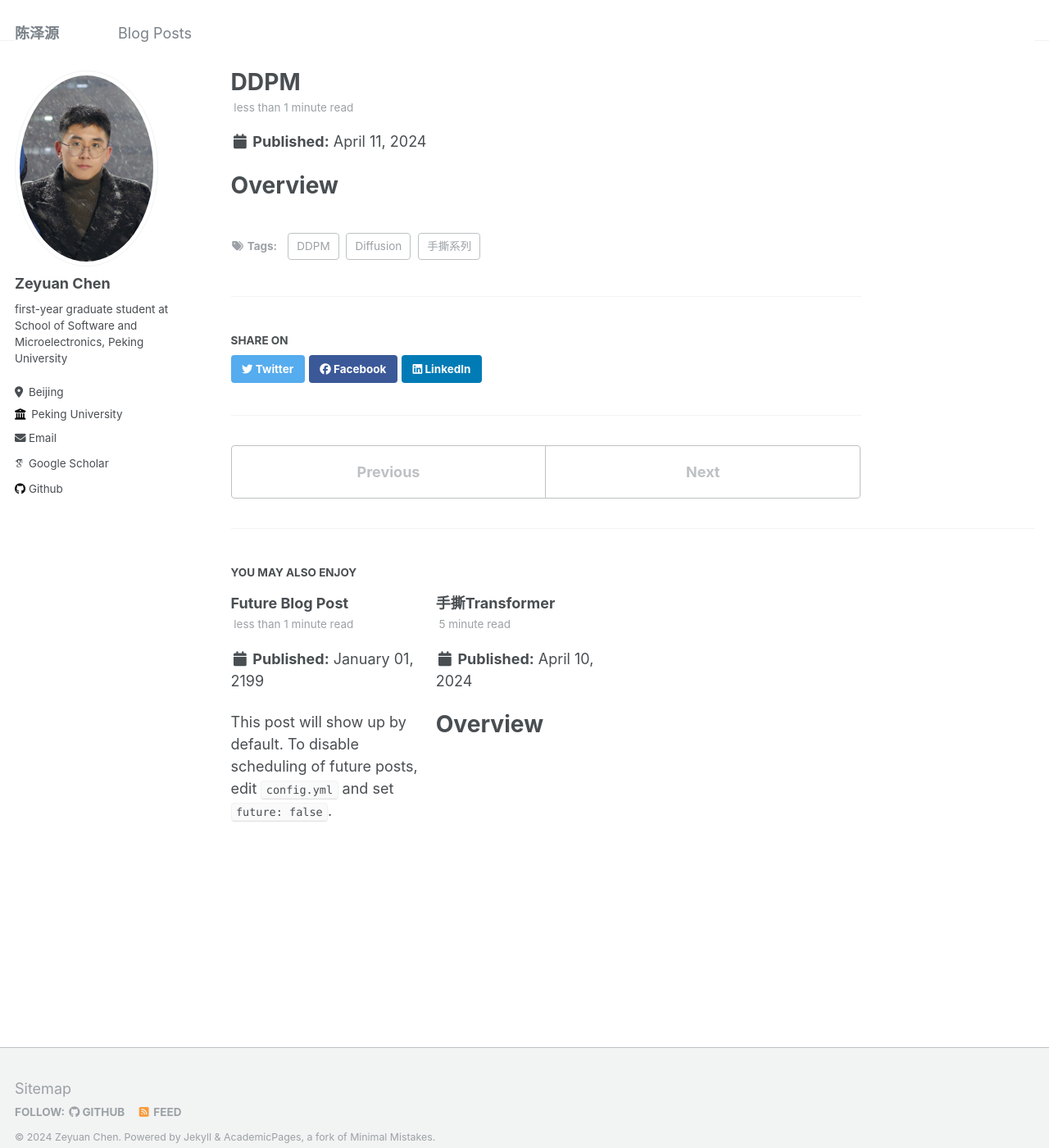
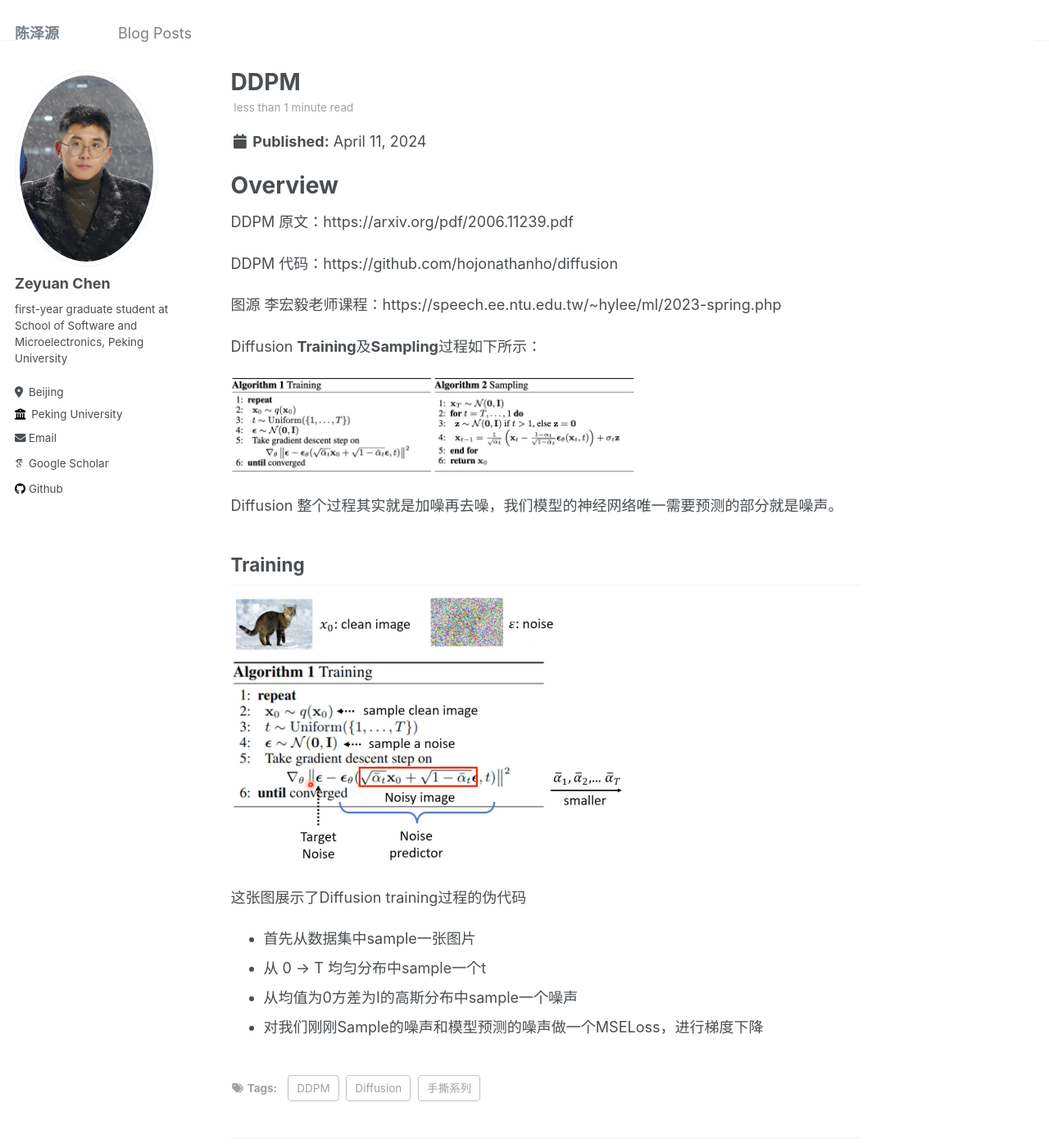
Before and after one commit to chenzyn/chenzyn.github.io, a Jekyll site: the page built from _posts/2024-04-10-diffusion.md, in a window 1280 px wide and 1400 px high. Shown: the whole window at 82% size. Built offline with Jekyll 4.4.1, drawn with Linux system fonts in a browser that asks for light colours; some web fonts are replaced.

Commit message:
upload DDPM

```diff
--- a/_posts/2024-04-10-diffusion.md
+++ b/_posts/2024-04-10-diffusion.md
@@ -8,5 +8,30 @@ tags:
   - DDPM
 ---
 
+
 Overview
 ===
+
+DDPM 原文：https://arxiv.org/pdf/2006.11239.pdf
+
+DDPM 代码：https://github.com/hojonathanho/diffusion
+
+图源 李宏毅老师课程：https://speech.ee.ntu.edu.tw/~hylee/ml/2023-spring.php
+
+Diffusion **Training**及**Sampling**过程如下所示：
+
+<img src="/images/diffusion_overview_1.png" width="500">
+
+Diffusion 整个过程其实就是加噪再去噪，我们模型的神经网络唯一需要预测的部分就是噪声。
+
+Training
+---
+
+<img src="/images/diffusion_2.png" width="500">
+
+这张图展示了Diffusion training过程的伪代码
+
+- 首先从数据集中sample一张图片
+- 从 0 -> T 均匀分布中sample一个t
+- 从均值为0方差为I的高斯分布中sample一个噪声
+- 对我们刚刚Sample的噪声和模型预测的噪声做一个MSELoss，进行梯度下降
```
Also changed, not shown: images/diffusion_2.png (added), images/diffusion_overview_1.png (added).
